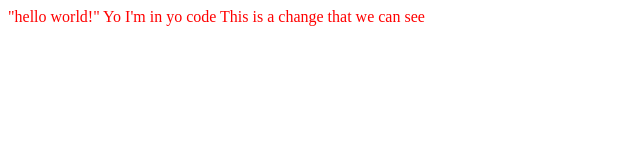
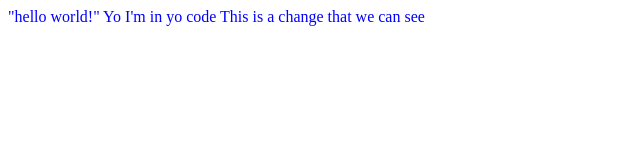
Before and after one commit to xikailovesdata/Udacity_FrontEnd, a plain HTML site: page index.html in a window 1280 px wide. Shown: the whole page, without its empty margins (0-640 px from the left). Drawn offline with Linux system fonts and the light colour scheme.

Commit message:
new text color to blue

```diff
--- a/style.css
+++ b/style.css
@@ -1,3 +1,6 @@
-body{color:red;}
+body{
+	color:blue;
+
+}
 
 /*this is a comment*/
```
